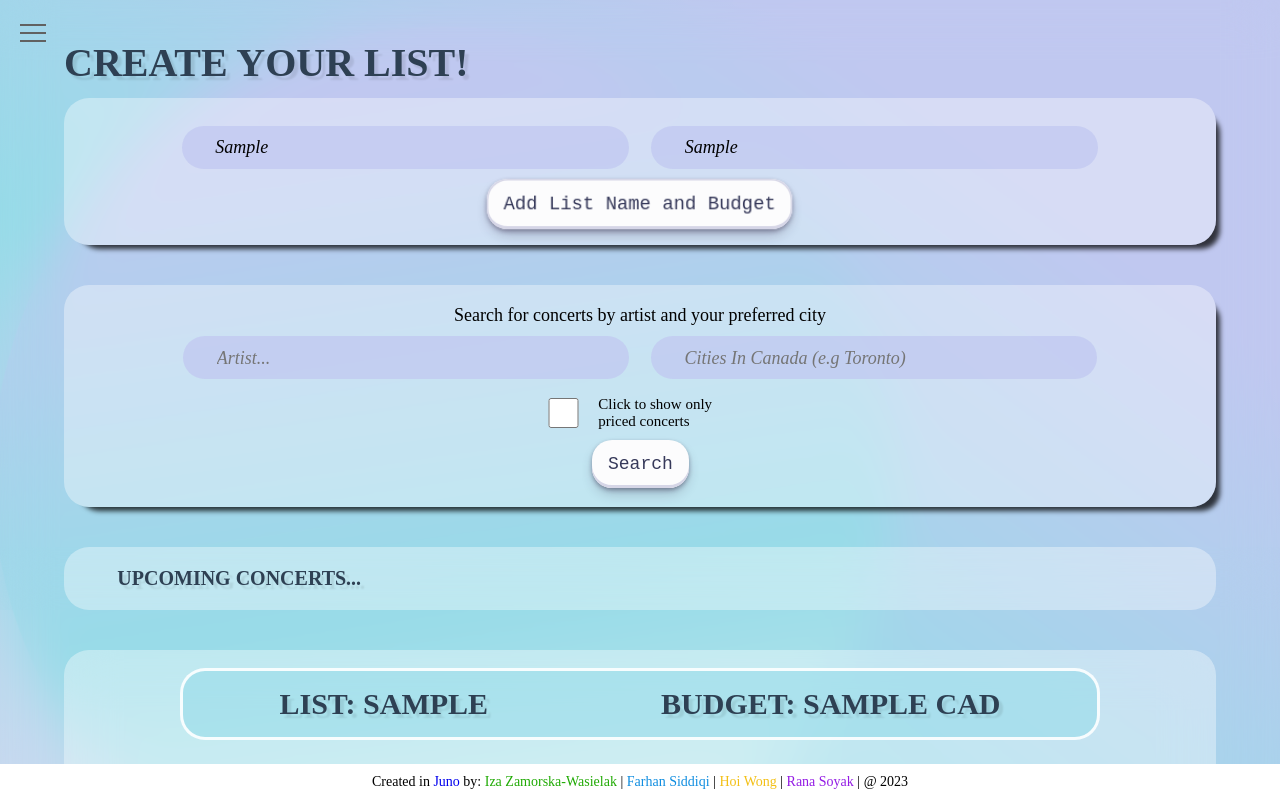
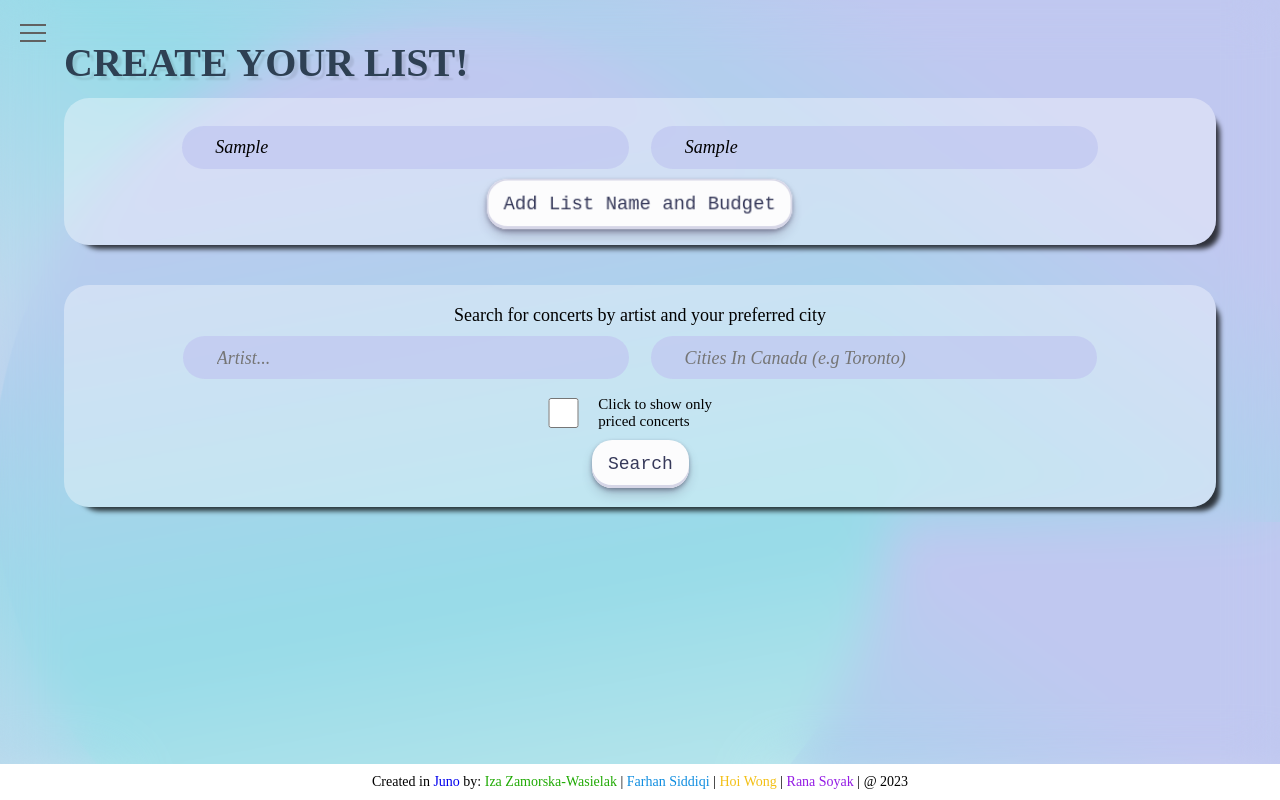
Before and after one commit to RIHFapp/BCM-backup, a React (Create React App) app: page /searchPage in a window 1280 px wide. Both pictures are taken after typing "Sample", "Sample" into the empty fields and a click on the button "Add List Name and Budget". Shown: the top 800 px of the page. Built offline with nearby package versions, Linux system fonts and the light colour scheme; a web font is replaced by a local one.

Commit message:
Sections appearing as they interact with the previous section

```diff
--- a/src/Components/SearchPage.js
+++ b/src/Components/SearchPage.js
@@ -4,9 +4,7 @@ import axios from "axios";
 import firebase from "../firebase";
 import { ref, getDatabase, push } from "firebase/database";
 import { v4 as uuidv4 } from "uuid";
-// import { motion } from "framer-motion";
 import { Link } from "react-router-dom";
-// import ErrorPage from "./ErrorPage";
 import Sorry from "./Sorry";
 import Loading from "./Loading";
 import Swal from 'sweetalert2';
@@ -33,8 +31,14 @@ const SearchPage = (/* {pageLoad} */) => {
   const [displayTicket, setDisplayTicket] = useState([]);
   const [eK, setEK] = useState('');
   const [link, setLink] = useState('');
+  const [budgetLoad, setBudgetLoad] = useState(false);
+  const [concertSearchAppear, setConcertSearchAppear] = useState(false);
+  const [concertResult, setConcertResult] = useState(false);
+  const [myListAppear, setMyListAppear] = useState(false);
 
 
+
+//
   useEffect(() => {
     const loadPage = async() => {
       await new Promise ((event) => {
@@ -45,14 +49,9 @@ const SearchPage = (/* {pageLoad} */) => {
     setTimeout(()=> {
       loadPage();
       setPageLoad(true);
+      setBudgetLoad(true);
     }, 500);
   }, [])
-
-
-
-
-
-
 
 
   // Renders user budget information when user clicks
@@ -60,7 +59,8 @@ const SearchPage = (/* {pageLoad} */) => {
     event.preventDefault();
     setUserListName(event.target.form[0].value);
     setBudgetInput(event.target.form[1].value);
-
+    // setTimeout
+    setConcertSearchAppear(true);
   }
 
   // Api submit button
@@ -103,6 +103,7 @@ const SearchPage = (/* {pageLoad} */) => {
         setApiRes(list);
         setTimeout(() => {
           setApiLoading(false);
+          setConcertResult(true);
           new Promise ((newRes) => {
               return newRes;
               })
@@ -139,8 +140,7 @@ const SearchPage = (/* {pageLoad} */) => {
     }
     setAddedList([...addedList, concertData]);
     setDisplayTicket(Array.from({ length: (addedList.length + 1) }, () => 1))
-    console.log(displayTicket)
-    // setLink(`/listOfLists`);
+    setMyListAppear(true);
   }
 
   //When pressed Submit - the information gets sent to Firebase
@@ -241,7 +241,10 @@ const SearchPage = (/* {pageLoad} */) => {
           transition={{duration:0.5}}
           exit={{ opacity: 0 }}
           >
-          <section >
+            {
+             <>
+             { budgetLoad && (
+                <section className="budgetSetup">
                   <div className="inputSection wrapper">
                     <h2>Create Your List!</h2>
                     <form action="submit">
@@ -270,8 +273,9 @@ const SearchPage = (/* {pageLoad} */) => {
                     </form>
                   </div>
                 </section>
-
-          <section>
+             )}
+              { concertSearchAppear && (
+                  <section className="concertSearch">
                     <form className="searchForm wrapper">
                       <p>Search for concerts by artist and your preferred city</p>
                         <div className="searchInput">
@@ -308,6 +312,11 @@ const SearchPage = (/* {pageLoad} */) => {
                           Search
                         </button>
                     </form>
+                  </section>
+                )
+              }
+              { concertResult && (
+                  <section className="concertResults">
                       <div className="searchResultContainer">
 
                         <ul className="searchResultList wrapper">
@@ -353,8 +362,11 @@ const SearchPage = (/* {pageLoad} */) => {
                         </ul>
                     </div>
                   </section>
+                )
+              }
 
-          <section>
+              { myListAppear && (
+                  <section className="userListofChoices">
                     <div className="myList wrapper">
                       <div className="userBudgetInfo">
                         <h2 className="userInput"> List: {userListName} </h2>
@@ -401,6 +413,10 @@ const SearchPage = (/* {pageLoad} */) => {
                           </ul>
                       </div>
                   </section>
+                )
+              }
+             </>
+            }
           </motion.div>
         </AnimatePresence>
       )}
```
Lines whose indentation alone changed are shown as unchanged.
